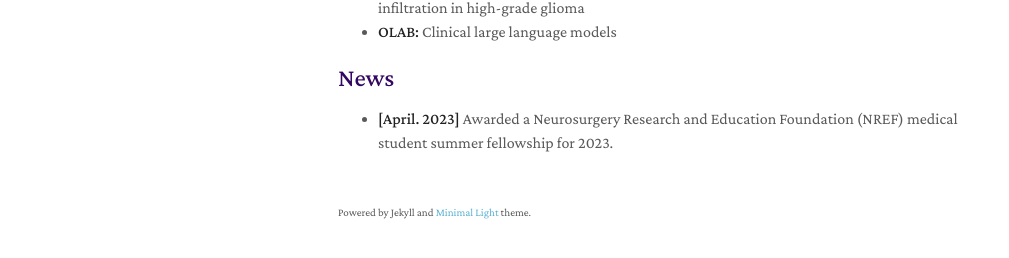
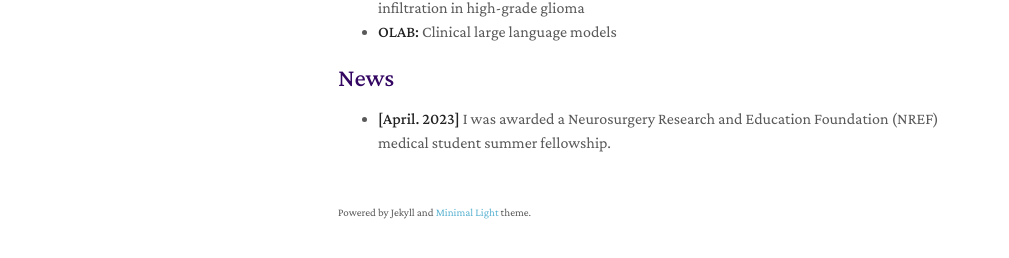
Before and after one commit to danalber/danalber.github.io, a Jekyll site: the page built from index.md, in a window 1280 px wide. Shown: the part 563-821 px from the top of the page, without its empty margins (132-1141 px from the left). Built offline with Jekyll 4.4.1, drawn with Linux system fonts in a browser that asks for light colours; nearby versions of some CDN libraries; a style sheet for code colours, icons or effects is not loaded; our own code applies the rules of GitHub Pages for plain Markdown files.

Commit message:
Update index.md

```diff
--- a/index.md
+++ b/index.md
@@ -25,7 +25,7 @@ In my spare time I enjoy operas, art and architecture, photography, and playing
 
 ## News
 
-- **[April. 2023]** Awarded a Neurosurgery Research and Education Foundation (NREF) medical student summer fellowship for 2023.
+- **[April. 2023]** I was awarded a Neurosurgery Research and Education Foundation (NREF) medical student summer fellowship.
 
 <!-- {% include_relative _includes/publications.md %}
 
```
